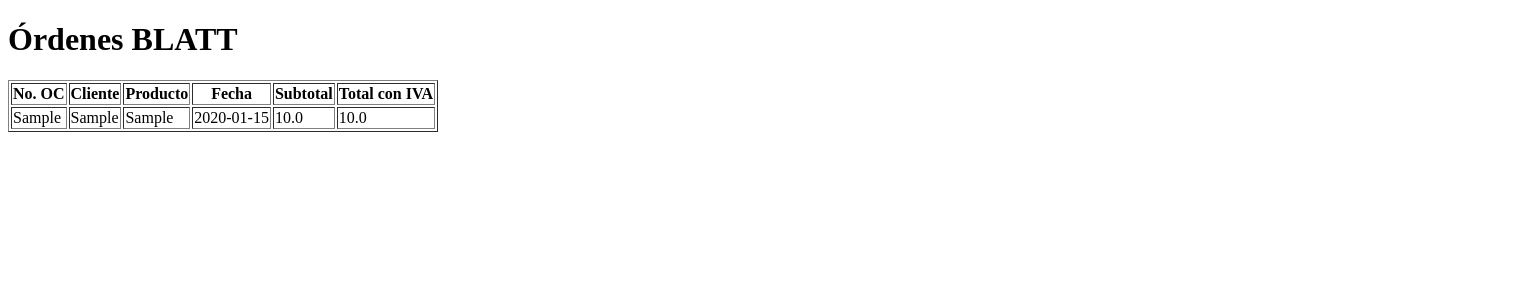
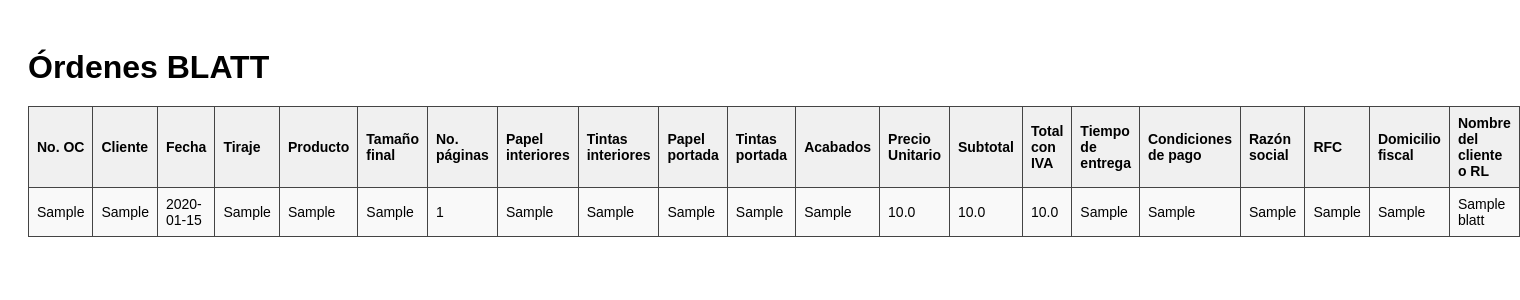
Before and after one commit to EdgarGlezVillar/blatt-orders, a Flask app: page /ordenes in a window 1520 px wide. Shown: the top 300 px of the page. Run offline with Flask 3, Linux system fonts and the light colour scheme; tables that the repository leaves empty hold one stand-in row (values such as "Sample post").

Commit message:
Mostrar todas las columnas de ordenes_blatt

```diff
--- a/app/templates/ver_ordenes.html
+++ b/app/templates/ver_ordenes.html
@@ -2,26 +2,81 @@
 <html>
 <head>
     <title>Órdenes Registradas</title>
+    <style>
+        body {
+            font-family: Arial, sans-serif;
+            padding: 20px;
+        }
+        table {
+            border-collapse: collapse;
+            width: 100%;
+            font-size: 14px;
+        }
+        th, td {
+            border: 1px solid #444;
+            padding: 8px;
+            text-align: left;
+        }
+        th {
+            background-color: #f0f0f0;
+        }
+        tr:nth-child(even) {
+            background-color: #f9f9f9;
+        }
+        h1 {
+            margin-bottom: 20px;
+        }
+    </style>
 </head>
 <body>
     <h1>Órdenes BLATT</h1>
-    <table border="1">
+    <table>
         <tr>
             <th>No. OC</th>
             <th>Cliente</th>
+            <th>Fecha</th>
+            <th>Tiraje</th>
             <th>Producto</th>
-            <th>Fecha</th>
+            <th>Tamaño final</th>
+            <th>No. páginas</th>
+            <th>Papel interiores</th>
+            <th>Tintas interiores</th>
+            <th>Papel portada</th>
+            <th>Tintas portada</th>
+            <th>Acabados</th>
+            <th>Precio Unitario</th>
             <th>Subtotal</th>
             <th>Total con IVA</th>
+            <th>Tiempo de entrega</th>
+            <th>Condiciones de pago</th>
+            <th>Razón social</th>
+            <th>RFC</th>
+            <th>Domicilio fiscal</th>
+            <th>Nombre del cliente o RL</th>
         </tr>
         {% for orden in ordenes %}
         <tr>
             <td>{{ orden.numero_orden }}</td>
             <td>{{ orden.cliente }}</td>
+            <td>{{ orden.fecha }}</td>
+            <td>{{ orden.tiraje }}</td>
             <td>{{ orden.producto }}</td>
-            <td>{{ orden.fecha }}</td>
+            <td>{{ orden.tamano_final }}</td>
+            <td>{{ orden.paginas_interiores }}</td>
+            <td>{{ orden.papel_interiores }}</td>
+            <td>{{ orden.tintas_interiores }}</td>
+            <td>{{ orden.papel_portada }}</td>
+            <td>{{ orden.tintas_portada }}</td>
+            <td>{{ orden.acabados }}</td>
+            <td>{{ orden.precio_unitario }}</td>
             <td>{{ orden.subtotal }}</td>
             <td>{{ orden.total_iva }}</td>
+            <td>{{ orden.tiempo_entrega }}</td>
+            <td>{{ orden.condiciones_pago }}</td>
+            <td>{{ orden.razon_social }}</td>
+            <td>{{ orden.rfc }}</td>
+            <td>{{ orden.domicilio_fiscal }}</td>
+            <td>{{ orden.nombre_cliente_rl }}</td>
         </tr>
         {% endfor %}
     </table>
```
